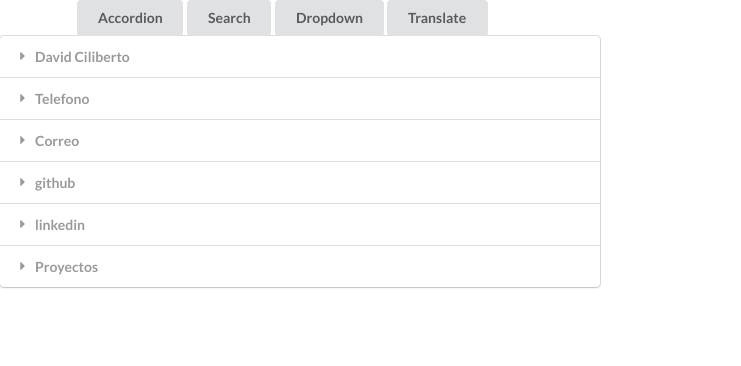
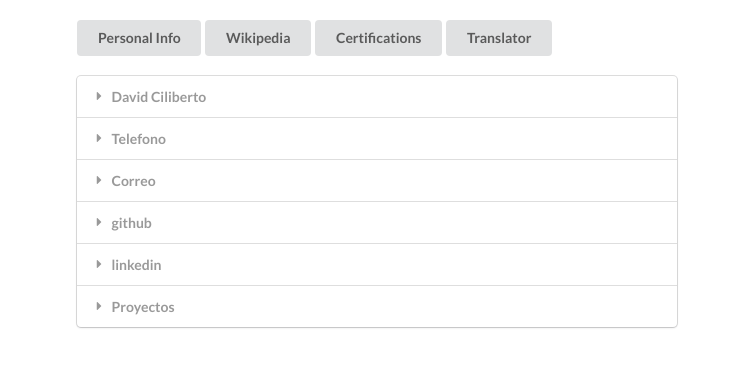
Before and after one commit to davidciliberto1/widgetWiki, a React (Create React App) app: page / in a window 1280 px wide. Shown: the top 366 px of the page, without its empty margins (0-741 px from the left). Built offline with nearby package versions, Linux system fonts and the light colour scheme.

Commit message:
buttons header and container

```diff
--- a/src/App.js
+++ b/src/App.js
@@ -67,8 +67,9 @@ export default () => {
     const [selected, setSelected] = useState(options[0]);
 
     return (
-        <div>
+        <div className='ui container'>
             <Header />
+            <br />
             <Route
                 path='/'>
                 <Accordion
--- a/src/components/Header.js
+++ b/src/components/Header.js
@@ -3,32 +3,31 @@ import Link from './Link';
 
 const Header = () => {
     return (
-        <div className='ui container'>
-            <div class="ui animated fade button" tabindex="0">
-                <div class="visible content">Accordion</div>
-                <div class="hidden content">
-                    <Link href='/' className='item'>Personal Info</Link>
+        <div className='ui container'><br />
+            <div className="ui animated fade button" tabIndex="0">
+                <div className="visible content">Personal Info</div>
+                <div className="hidden content">
+                    <Link href='/' className='item'>Accordion</Link>
                 </div>
             </div>
-            <div class="ui animated fade button" tabindex="0">
-                <div class="visible content">Search</div>
-                <div class="hidden content">
+            <div className="ui animated fade button" tabIndex="0">
+                <div className="visible content">Wikipedia</div>
+                <div className="hidden content">
                     <Link href='/list' className='item'>Search</Link>
                 </div>
             </div>
-            <div class="ui animated fade button" tabindex="0">
-                <div class="visible content">Dropdown</div>
-                <div class="hidden content">
+            <div className="ui animated fade button" tabIndex="0">
+                <div className="visible content">Certifications</div>
+                <div className="hidden content">
                     <Link href='/dropdown' className='item'>Dropdown</Link>
                 </div>
             </div>
-            <div class="ui animated fade button" tabindex="0">
-                <div class="visible content">Translate</div>
-                <div class="hidden content">
+            <div className="ui animated fade button" tabIndex="0">
+                <div className="visible content">Translator</div>
+                <div className="hidden content">
                     <Link href='/translate' className='item'>Translate</Link>
                 </div>
             </div>
-
         </div>
     );
 };
```
